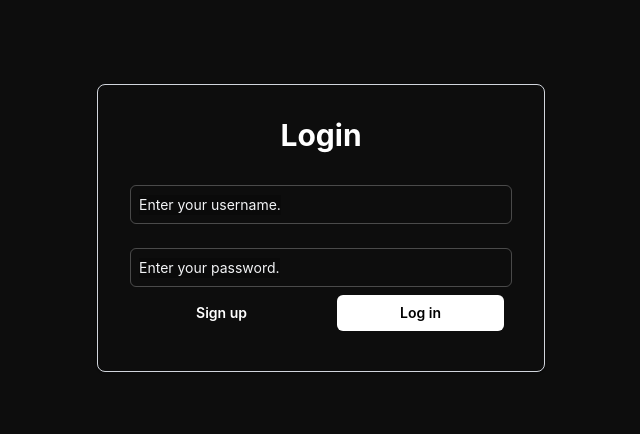
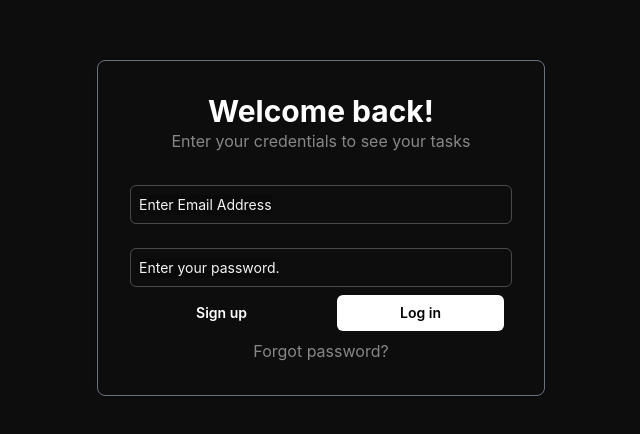
Before and after one commit to wmartinc/kanban, a React (Vite) app: page / in a window 1280 px wide. Shown: the part 172-606 px from the top of the page, without its empty margins (319-959 px from the left). Built offline with nearby package versions, Linux system fonts and the light colour scheme; no server answers.

Commit message:
Se agregaron las rutas iniciales para iniciar sesion y registrarse, tambien se creo un archivo para poder manejar el chequeo de la informacion introducida por el usuario con un regex

```diff
--- a/src/App.jsx
+++ b/src/App.jsx
@@ -3,6 +3,7 @@ import Home from "./Componentes/home/Home";
 import ModalContainer from "./Componentes/modals/ModalContainer";
 import { useModals } from "@Store/store";
 import Login from "./Componentes/auth/Login";
+import Signup from "./Componentes/auth/Signup";
 
 function App() {
   const modalContainer = useModals((state) => state.modals.modalContainer)
@@ -11,6 +12,7 @@ function App() {
     <div className='bg-black/95 h-dvh'>
       <Routes>
         <Route path="/" element={<Login/>} />
+        <Route path="/signup" element={<Signup/>} />
       </Routes>
 
       {/*Here we will have the modals, it will work to display them..*/}
--- a/src/Componentes/auth/Login.jsx
+++ b/src/Componentes/auth/Login.jsx
@@ -1,22 +1,76 @@
+import { useNavigate } from "react-router";
 import Button from "../ui/shared/Button";
 import Input from "../ui/shared/Input";
+import { validateEmail } from "./verificationAuth";
+import { useState } from "react";
 
 const Login = () => {
+  const navigate = useNavigate()
+  const [isEmailValid, setIsEmailValid] = useState(true)
+  const [fillFields, setFillFields] = useState(false)
+  const [userCredentials, setUserCredentials] = useState({
+    email: '',
+    password: ''
+  })
+
+  const signup = () => {
+    return navigate('/signup', { replace: true })
+  }
+
+  const updateCredentials = (ev) => {
+    if(!isEmailValid) setIsEmailValid(true)
+    if (!ev?.target) return
+
+    const fieldName = ev.target.name
+    const fieldValue = ev.target.value
+
+    setUserCredentials({
+      ...userCredentials,
+      [fieldName]: fieldValue
+    })
+  }
+
+  const submitInformation = () => {
+    if(userCredentials.email.trim() === "" || userCredentials.password.trim() === "") {
+      setFillFields(true)
+      return
+    }
+    // verificamos si el email es correcto...
+    const isEmailValid = validateEmail(userCredentials.email)
+    setIsEmailValid(isEmailValid)
+  }
+
   return (
     <div className="min-h-screen flex items-center justify-center px-4">
-      <div className="w-full max-w-md border border-gray-300 rounded-lg shadow-sm p-8">
-        <h1 className="text-3xl font-bold text-center mb-8 text-white">
-          Login
-        </h1>
+      <div className="w-full max-w-md border border-gray-500 rounded-lg shadow-sm p-8">
+        <div className="mb-8">
+          <h1 className="text-3xl font-bold text-center text-white">
+            Welcome back!
+          </h1>
+          <p className="text-white/50 text-center">Enter your credentials to see your tasks</p>
+        </div>
 
         <div className="space-y-6">
-          <Input>Enter your username.</Input>
-          <Input>Enter your password.</Input>
+          <div>
+            <Input nameField={"email"} changeEvent={updateCredentials}>Enter Email Address</Input>
+            {
+              !isEmailValid && <span className="text-[#ff0346] ">Try a valid email.</span>
+            }
+          </div>
+
+          <div>
+            <Input nameField={"password"} changeEvent={updateCredentials} type="password">Enter your password.</Input>
+          </div>
         </div>
-
+        {
+          fillFields && <span className="text-[#ff0346]">Fill all the fields before continue</span>
+        }
         <div className="flex space-x-8 m-2">
-          <Button variant="ghost">Sign up</Button>
-          <Button variant="secondary">Log in</Button>
+          <Button variant="ghost" event={signup}>Sign up</Button>
+          <Button variant="secondary" event={submitInformation}>Log in</Button>
+        </div>
+        <div className="text-white/50 hover:text-white/80 text-center">
+          <a href="">Forgot password?</a>
         </div>
       </div>
     </div>
--- /dev/null
+++ b/src/Componentes/auth/Signup.jsx
@@ -0,0 +1,36 @@
+import { useNavigate } from "react-router";
+import Button from "../ui/shared/Button";
+import Input from "../ui/shared/Input";
+
+const Signup = () => {
+  const navigate = useNavigate()
+
+  const back = () => {
+    return navigate('/', { replace: true })
+  }
+
+  return (
+    <div className="min-h-screen flex items-center justify-center px-4">
+      <div className="w-full max-w-md border border-gray-500 rounded-lg shadow-sm p-8">
+        <div className="mb-8">
+          <h1 className="text-3xl font-bold text-center  text-white">
+            Create an account.
+          </h1>
+          <p className="text-white/50 text-center">Enter your information to be part of it.</p>
+        </div>
+        <div className="space-y-6">
+          <Input>Enter Email</Input>
+          <Input type="password">Enter Password</Input>
+          <Input type="password">Confirm Password</Input>
+        </div>
+
+        <div className="flex space-x-8 mt-6">
+          <Button variant="ghost" event={back}>Back</Button>
+          <Button variant="secondary">Create</Button>
+        </div>
+      </div>
+    </div>
+  );
+};
+
+export default Signup;
--- /dev/null
+++ b/src/Componentes/auth/verificationAuth.js
@@ -0,0 +1,4 @@
+export const validateEmail = (email) => {
+  const emailRegex = /^[a-zA-Z0-9._-]+@[a-zA-Z0-9.-]+\.[a-zA-Z0-9.-]+$/;
+  return emailRegex.test(email);
+};
--- a/src/Componentes/ui/shared/Input.jsx
+++ b/src/Componentes/ui/shared/Input.jsx
@@ -1,6 +1,6 @@
 import { useState } from "react";
 
-const Input = ({ children, nameField, changeEvent }) => {
+const Input = ({ children, nameField, changeEvent, type="text" }) => {
   const [isFieldFocus, setFieldFocus] = useState(false)
 
   const handleBlur = (ev) => {
@@ -18,7 +18,7 @@ const Input = ({ children, nameField, changeEvent }) => {
   `
   return (
     <div className={wrapperInputStyles}>
-      <input name={nameField} className="text-gray-200 outline-0 p-2 md:text-[14px]" onFocus={handleFocus} onBlur={handleBlur} onChange={changeEvent} />
+      <input name={nameField} type={type} className="text-gray-200 outline-0 p-2 md:text-[14px]" onFocus={handleFocus} onBlur={handleBlur} onChange={changeEvent} />
       <label className={`ml-2 transition-[top] pointer-events-none bg-neutral-950 text-sm md:text-[14px] absolute
         ${isFieldFocus ? 'top-0 translate-y-[-50%] text-gray-400' : 'top-1/2 translate-y-[-50%] text-gray-100'}`}>{children}</label>
     </div>
```
